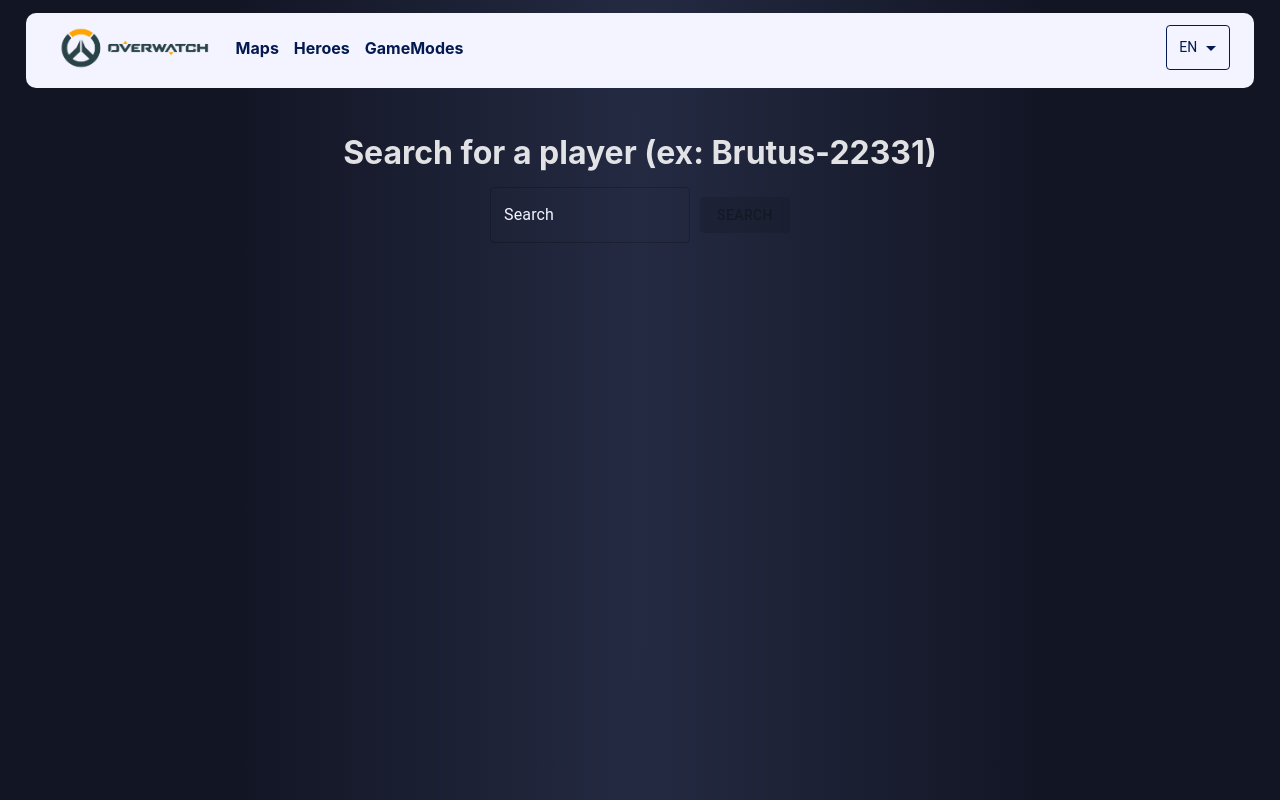
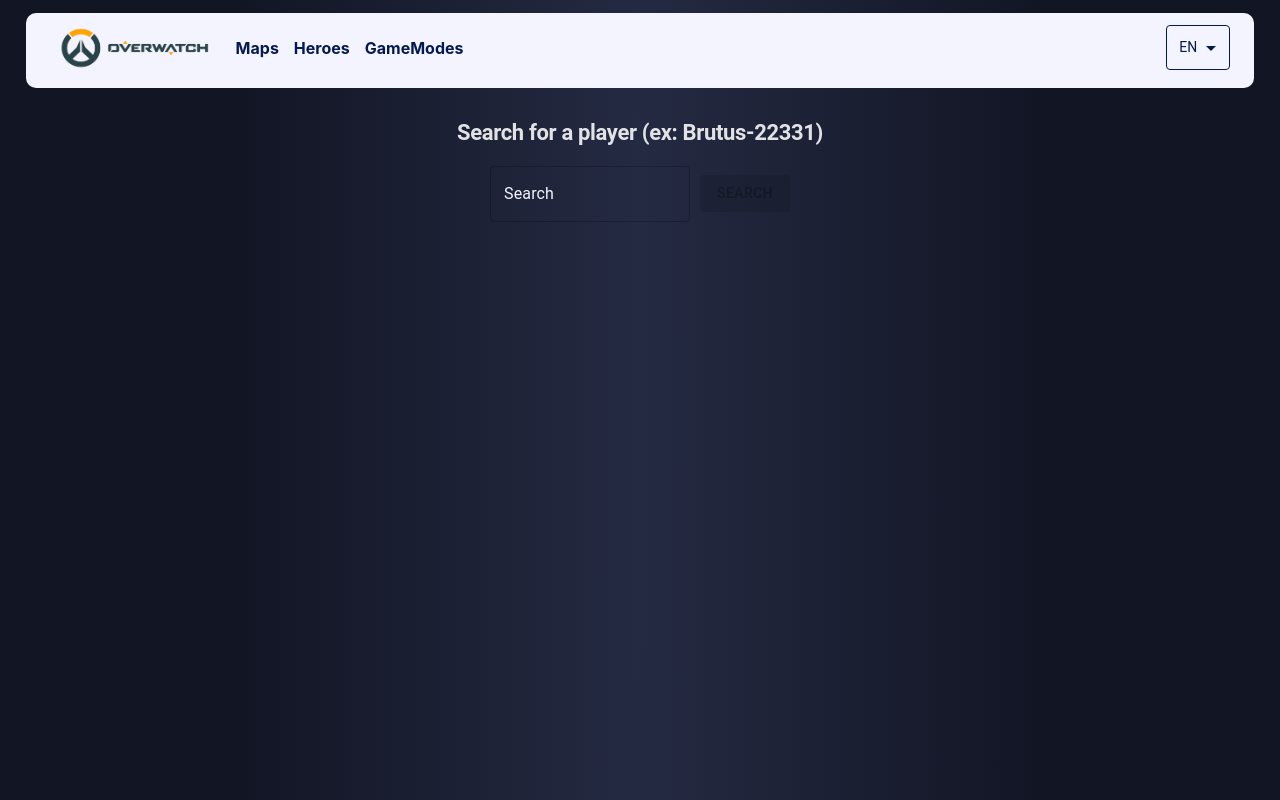
Before and after one commit to EnzoCasalini/OverwatchProject, a React (Vite) app in the folder OW-React/: page / in a window 1280 px wide. Built offline with nearby package versions, Linux system fonts and the light colour scheme.

Commit message:
Made the theme global and did a few modifs on player's page

```diff
--- a/OW-React/src/App.jsx
+++ b/OW-React/src/App.jsx
@@ -7,6 +7,7 @@ import HeroesDetailsPage from "./HeroesDetailsPage/HeroesDetailsPage.jsx";
 import languageContext from "./languageContext.jsx";
 import {useState} from "react";
 import MapsPage from "./MapsPage/MapsPage.jsx";
+import {createTheme, ThemeProvider} from "@mui/material";
 
 function App() {
     const [language, setLanguage] = useState("en-us");
@@ -15,6 +16,17 @@ function App() {
     const changeLanguage = (newLanguage) => {
         setLanguage(newLanguage);
     }
+
+    const theme = createTheme({
+        palette: {
+            primary: {
+                main: '#f3f4ff',
+            },
+            secondary: {
+                main: '#2B4348',
+            }
+        },
+    });
 
     const router = createBrowserRouter(
         createRoutesFromElements(
@@ -32,9 +44,11 @@ function App() {
 
     return (
         <>
-            <languageContext.Provider value={{ language, changeLanguage, languageList }}>
-                <RouterProvider router={router} />
-            </languageContext.Provider>
+            <ThemeProvider theme={theme}>
+                <languageContext.Provider value={{ language, changeLanguage, languageList }}>
+                    <RouterProvider router={router} />
+                </languageContext.Provider>
+            </ThemeProvider>
         </>
     )
 }
--- a/OW-React/src/HeroesPage/FilterButtons/FilterButtons.jsx
+++ b/OW-React/src/HeroesPage/FilterButtons/FilterButtons.jsx
@@ -3,18 +3,8 @@ import {Box, Button, createTheme, ThemeProvider} from "@mui/material";
 
 const FilterButtons = ({filterHeroes, filter}) => {
 
-
-    const theme = createTheme({
-        palette: {
-            primary: {
-                main: '#f3f4ff',
-            },
-        },
-    });
-
     return (
         <Box sx={{ display: 'flex', flexWrap: 'wrap', flexDirection: 'row', justifyContent: 'space-between', width: '60%', maxWidth: '400px' }}>
-            <ThemeProvider theme={theme}>
             <Button
                 variant={filter === 'all' ? 'contained' : 'outlined'}
                 onClick={() => filterHeroes('all')}
@@ -44,7 +34,6 @@ const FilterButtons = ({filterHeroes, filter}) => {
             >
                 Tank
             </Button>
-            </ThemeProvider>
     </Box>
     );
 };
--- a/OW-React/src/MapsPage/FilterButtons/FilterButtons.jsx
+++ b/OW-React/src/MapsPage/FilterButtons/FilterButtons.jsx
@@ -3,18 +3,8 @@ import {Box, Button, createTheme, ThemeProvider} from "@mui/material";
 
 const FilterButtons = ({filterMaps, filter, modes}) => {
 
-
-    const theme = createTheme({
-        palette: {
-            primary: {
-                main: '#f3f4ff',
-            },
-        },
-    });
-
     return (
         <Box sx={{ display: 'flex', flexWrap: 'wrap', flexDirection: 'row', justifyContent: 'center', alignItems: 'center', width: '70%', maxWidth: '70%' }}>
-            <ThemeProvider theme={theme}>
             {modes.map((mode, index) => (
                 <Button
                     key={index}
@@ -26,7 +16,6 @@ const FilterButtons = ({filterMaps, filter, modes}) => {
                     {mode.title}
                 </Button>
             ))}
-            </ThemeProvider>
         </Box>
     );
 };
--- a/OW-React/src/PlayersPage/HeroDetails/HeroDetails.jsx
+++ b/OW-React/src/PlayersPage/HeroDetails/HeroDetails.jsx
@@ -22,18 +22,19 @@ const HeroDetails = ({ playerInfo }) => {
                 Heroes played the most in {gameMode === 'quickplay' ? 'Quick Play' : 'Competitive'}
             </Typography>
             <ButtonGroup sx={{ display: 'flex', justifyContent: 'center', marginBottom: '1rem' }}>
-                <Button onClick={() => handleGameModeChange('quickplay')} variant={gameMode === 'quickplay' ? 'contained' : 'outlined'}>Quick Play</Button>
-                <Button onClick={() => handleGameModeChange('competitive')} variant={gameMode === 'competitive' ? 'contained' : 'outlined'}>Competitive</Button>
+                <Button onClick={() => handleGameModeChange('quickplay')} variant={gameMode === 'quickplay' ? 'contained' : 'outlined'} color={'primary'}>Quick Play</Button>
+                <Button onClick={() => handleGameModeChange('competitive')} variant={gameMode === 'competitive' ? 'contained' : 'outlined'} color={'primary'}>Competitive</Button>
             </ButtonGroup>
             <Box sx={{ display: 'flex', flexDirection: 'column' }}>
                 {playerInfo &&
                     heroes.map((hero, index) => (
                         <Box key={index} sx={{ display: 'flex', alignItems: 'center', marginTop: '1rem' }}>
                             <Typography sx={{ marginRight: '1rem' }}>
-                                <Link to={`/heroes/${hero.hero}`} onClick={() => handleHeroClick(hero.hero)}>{hero.hero}</Link>
+                                <Link to={`/heroes/${hero.hero}`} style={{color: "#f3f4ff", fontWeight: "bold"}} onClick={() => handleHeroClick(hero.hero)}>{hero.hero.charAt(0).toUpperCase() + hero.hero.slice(1)}</Link>
                             </Typography>
                             <LinearProgress
                                 variant='determinate'
+                                color={'secondary'}
                                 value={(hero.value / heroStats.values[0].value) * 100}
                                 sx={{ flexGrow: 1 }}
                             />
--- a/OW-React/src/PlayersPage/PlayersPage.jsx
+++ b/OW-React/src/PlayersPage/PlayersPage.jsx
@@ -2,7 +2,7 @@ import React, { useState } from 'react';
 import SearchBar from './SearchBar/SearchBar';
 import PlayerSummary from "./PlayerSummary/PlayerSummary.jsx";
 import HeroDetails from "./HeroDetails/HeroDetails.jsx";
-import { Box, CircularProgress } from '@mui/material';
+import {Box, CircularProgress, Typography} from '@mui/material';
 
 const PlayerPage = () => {
     const [searchTerm, setSearchTerm] = useState('');
@@ -37,16 +37,7 @@ const PlayerPage = () => {
                 alignItems: 'center',
             }}
         >
-            <h1
-                sx={{
-                    fontFamily: 'Montserrat, sans-serif',
-                    color: 'white',
-                    fontSize: '2rem',
-                    marginBottom: '20px'
-                }}
-            >
-                Search for a player (ex: Brutus-22331)
-            </h1>
+            <Typography variant={'h1'} fontSize='22px' fontWeight='bold' sx={{marginBottom: '20px'}}>Search for a player (ex: Brutus-22331)</Typography>
             <SearchBar
                 searchTerm={searchTerm}
                 setSearchTerm={setSearchTerm}
--- a/OW-React/src/PlayersPage/SearchBar/SearchBar.jsx
+++ b/OW-React/src/PlayersPage/SearchBar/SearchBar.jsx
@@ -3,17 +3,8 @@ import { Box, TextField, Button, createTheme, ThemeProvider } from '@mui/materia
 
 const SearchBar = ({ searchTerm, setSearchTerm, handleSearch, loading }) => {
 
-    const theme = createTheme({
-        palette: {
-            primary: {
-                main: '#f3f4ff',
-            },
-        },
-    });
-
     return (
         <Box sx={{ display: 'flex', justifyContent: 'center', alignItems: 'center', gap: '10px' }}>
-            <ThemeProvider theme={theme}>
             <TextField
                 label="Search"
                 variant="outlined"
@@ -39,7 +30,6 @@ const SearchBar = ({ searchTerm, setSearchTerm, handleSearch, loading }) => {
             >
                 Search
             </Button>
-            </ThemeProvider>
         </Box>
     );
 };
```
Lines whose indentation alone changed are shown as unchanged.
